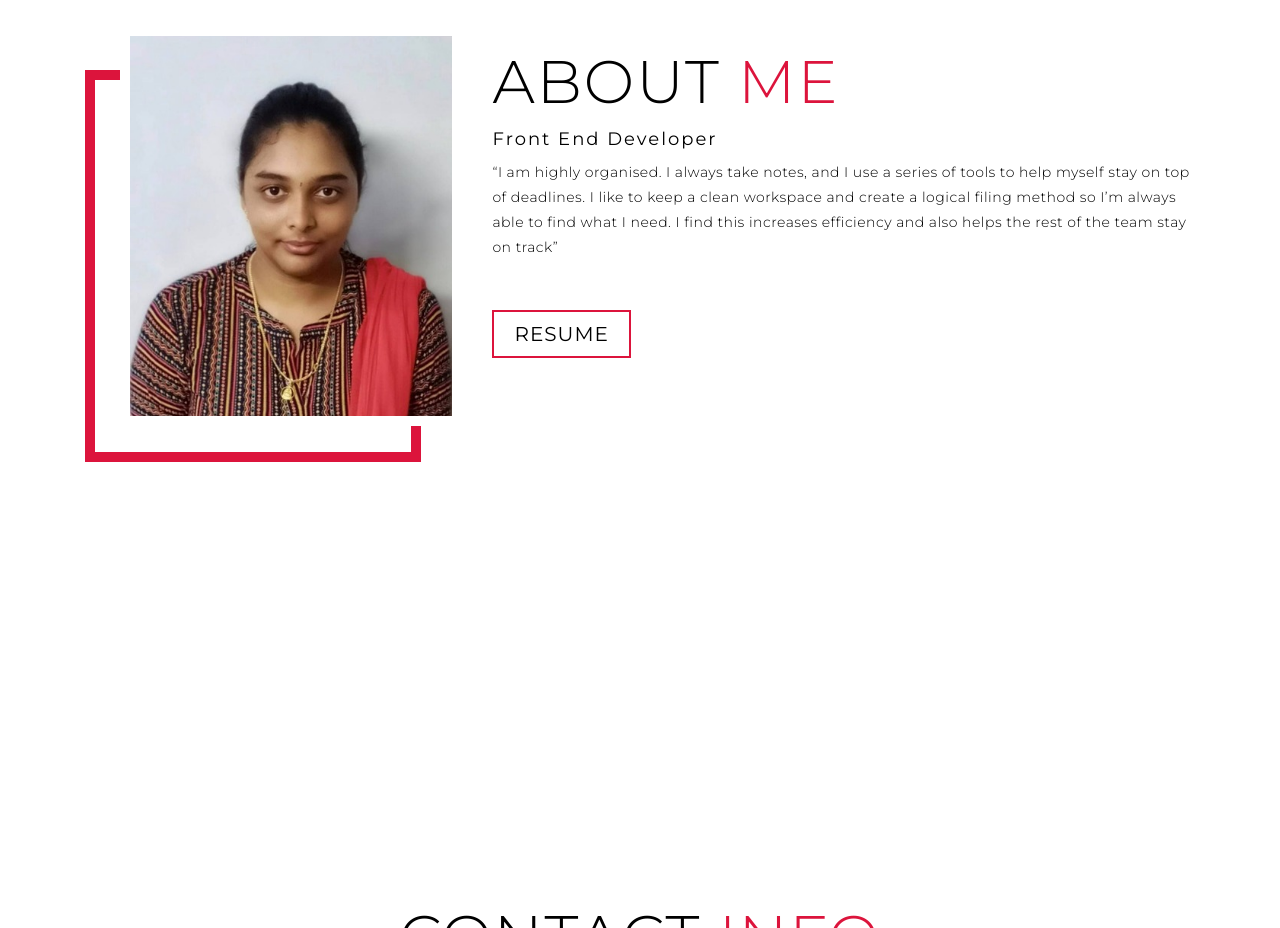
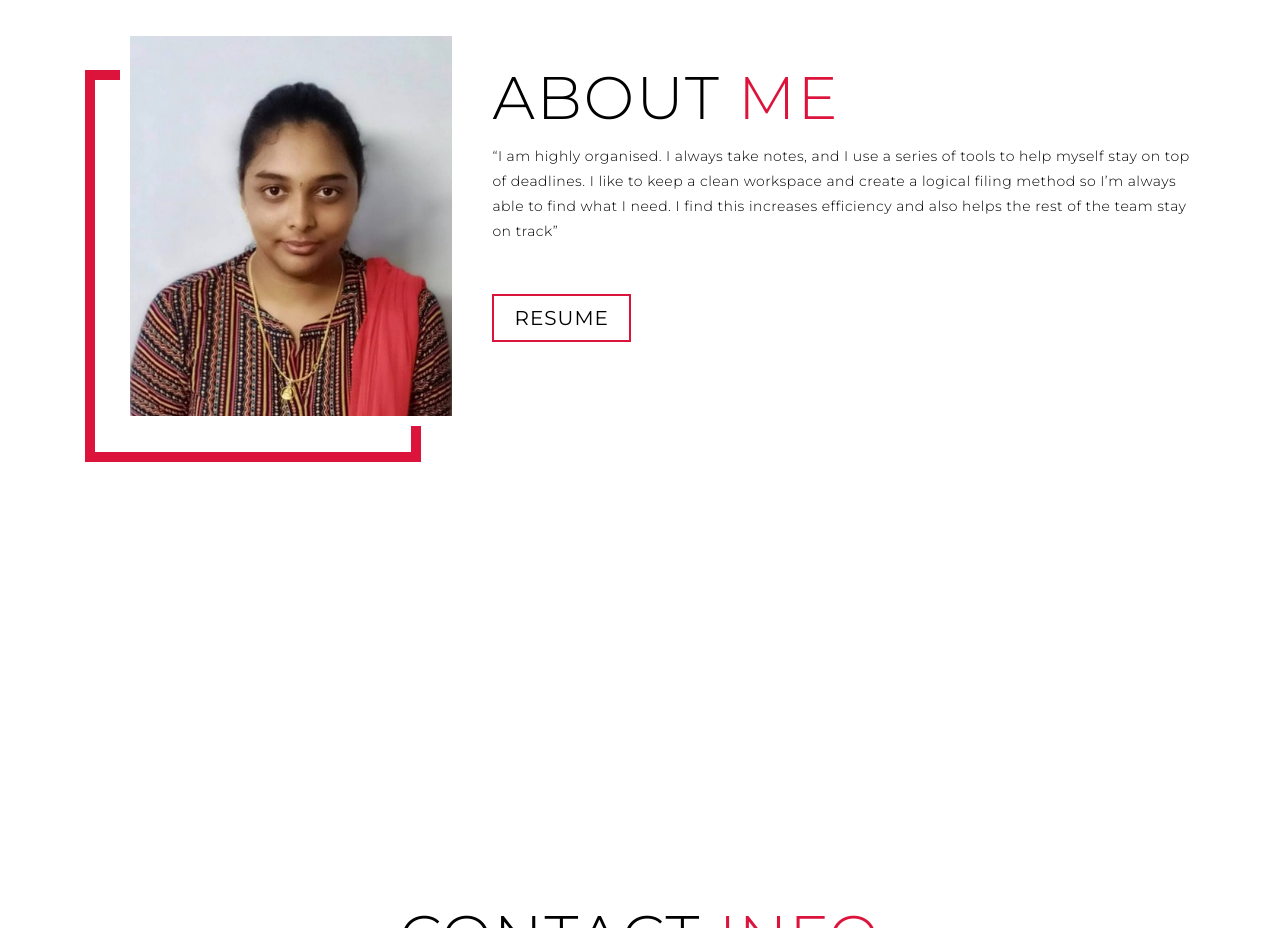
Before and after one commit to Srikari-Deepthi-Puvvada/Portfolio, a plain HTML site: page index.html in a window 1280 px wide. Shown: the part 3620-4548 px from the top of the page. Drawn offline with Linux system fonts and the light colour scheme.

Commit message:
Update index.html

```diff
--- a/index.html
+++ b/index.html
@@ -134,7 +134,6 @@ like Patient and Doctor information.This Applications allows to generate Invoice
       </div>
       <div class="col-right">
         <h1 class="section-title">About <span>me</span></h1>
-        <h2>Front End Developer</h2>
         <p>“I am highly organised. I always take notes, and I use a series of tools to help myself stay on top of deadlines. I like to keep a clean workspace and create a logical filing method so I’m always able to find what I need. I find this increases efficiency and also helps the rest of the team stay on track”</p>
         <a href="resume.html" class="cta">Resume</a>
       </div>
```
